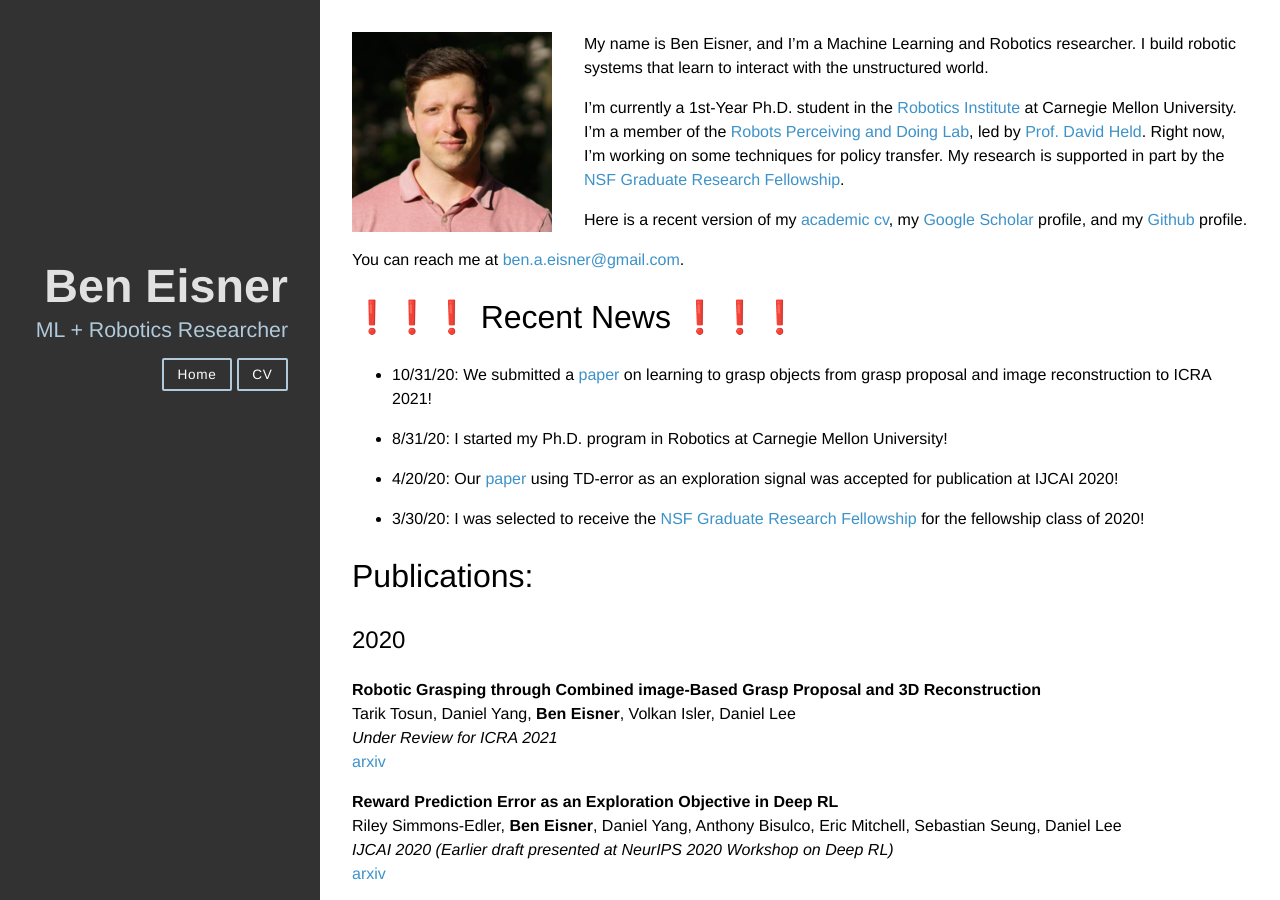
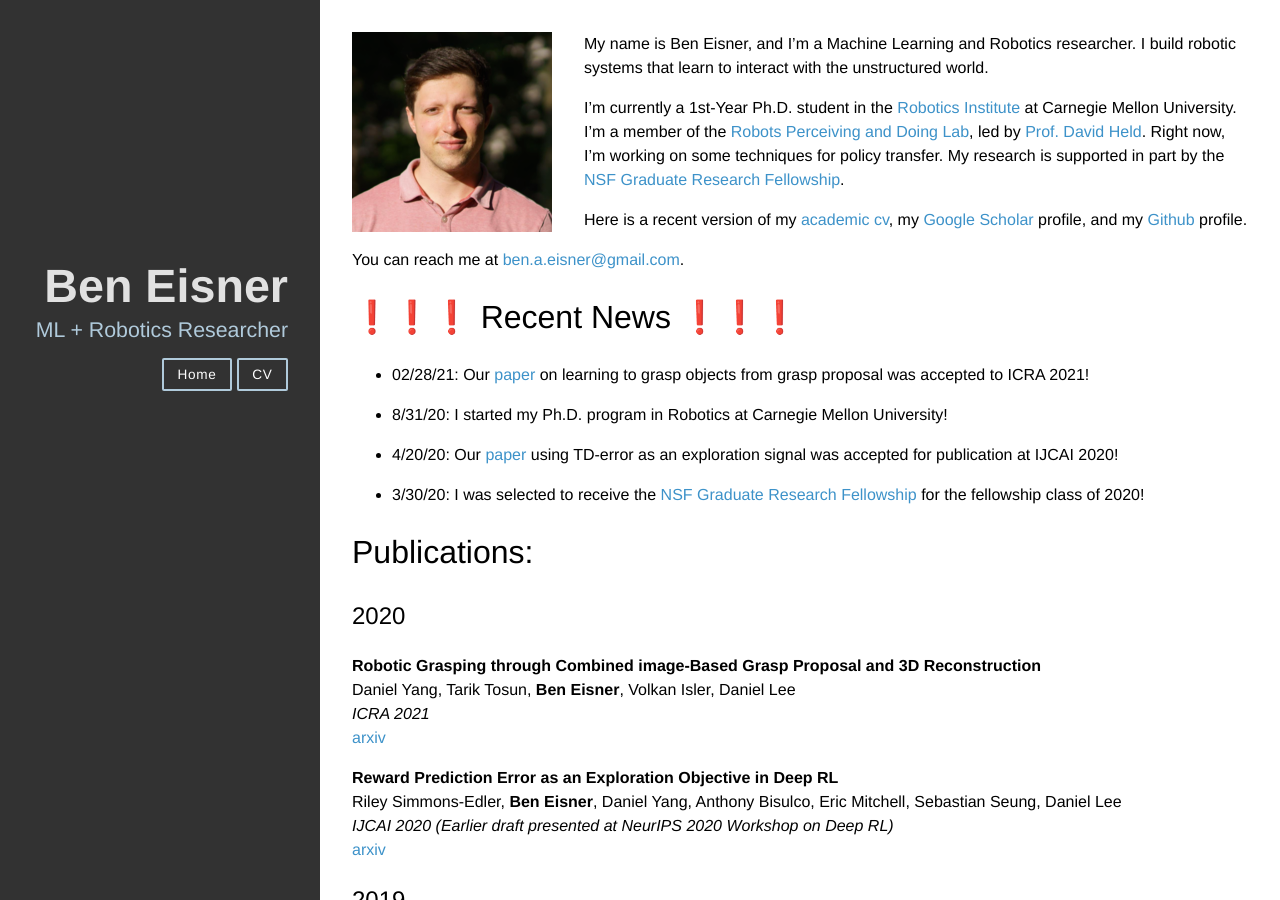
Before and after one commit to beneisner/beneisner.github.io, a Jekyll site: the page built from index.md, in a window 1280 px wide and 900 px high. Built offline with Jekyll 4.4.1, drawn with Linux system fonts in a browser that asks for light colours; nearby versions of some CDN libraries.

Commit message:
update CV and text with ICRA acceptance

```diff
--- a/_config.yml
+++ b/_config.yml
@@ -21,7 +21,7 @@
 linkedin_username: beneisner
 scholar_title: Google Scholar
 thesis_path: files/ben_eisner_ugrad_thesis_2017.pdf
-cv_path: files/ben_eisner_cv_2020_12_17.pdf
+cv_path: files/ben_eisner_cv_2021_02_28.pdf
 nsf_personal_path: files/nsf_grfp_personal_statement_2019.pdf
 nsf_research_path: files/nsf_grfp_research_plan_2019.pdf
 
--- a/index.md
+++ b/index.md
@@ -18,11 +18,11 @@
 
 # ❗❗❗ Recent News ❗❗❗
 
-- 10/31/20: We submitted a [paper](https://arxiv.org/abs/2003.01649">) on learning to grasp objects from grasp proposal and image reconstruction to ICRA 2021!
+- 02/28/21: Our [paper](https://arxiv.org/abs/2003.01649) on learning to grasp objects from grasp proposal was accepted to ICRA 2021!
 
 - 8/31/20: I started my Ph.D. program in Robotics at Carnegie Mellon University!
 
-- 4/20/20: Our [paper](https://arxiv.org/abs/1906.08189">) using TD-error as an exploration signal was accepted for publication at IJCAI 2020!
+- 4/20/20: Our [paper](https://arxiv.org/abs/1906.08189) using TD-error as an exploration signal was accepted for publication at IJCAI 2020!
 
 - 3/30/20: I was selected to receive the [NSF Graduate Research Fellowship](https://www.nsfgrfp.org/) for the fellowship class of 2020!
 
@@ -47,8 +47,8 @@
 ## 2020
 
 **Robotic Grasping through Combined image-Based Grasp Proposal and 3D Reconstruction**
-Tarik Tosun, Daniel Yang, **Ben Eisner**, Volkan Isler, Daniel Lee
-_Under Review for ICRA 2021_
+Daniel Yang, Tarik Tosun, **Ben Eisner**, Volkan Isler, Daniel Lee
+_ICRA 2021_
 [arxiv](https://arxiv.org/abs/2003.01649)
 
 **Reward Prediction Error as an Exploration Objective in Deep RL**
```
Also changed, not shown: 2 other files.
